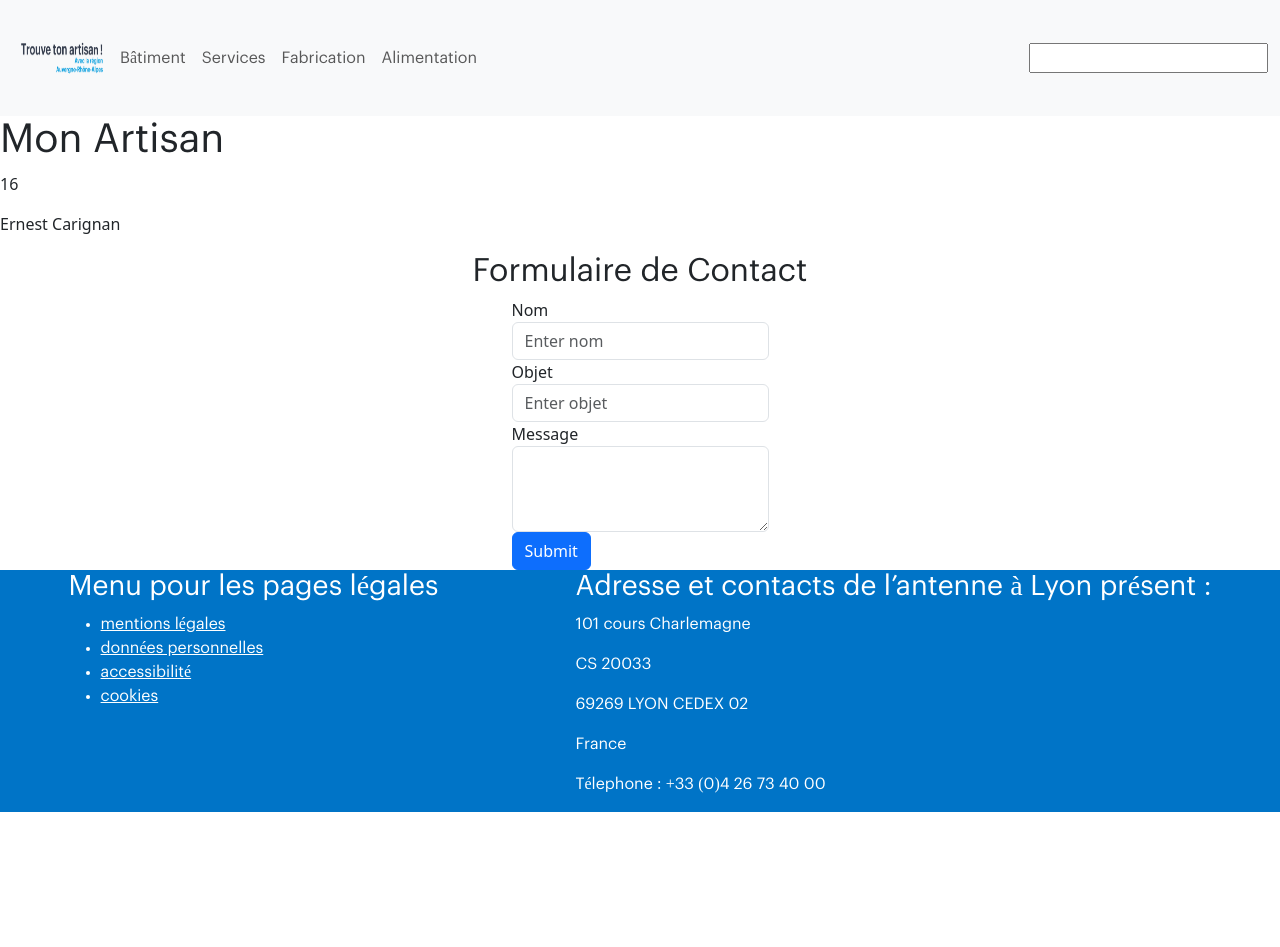
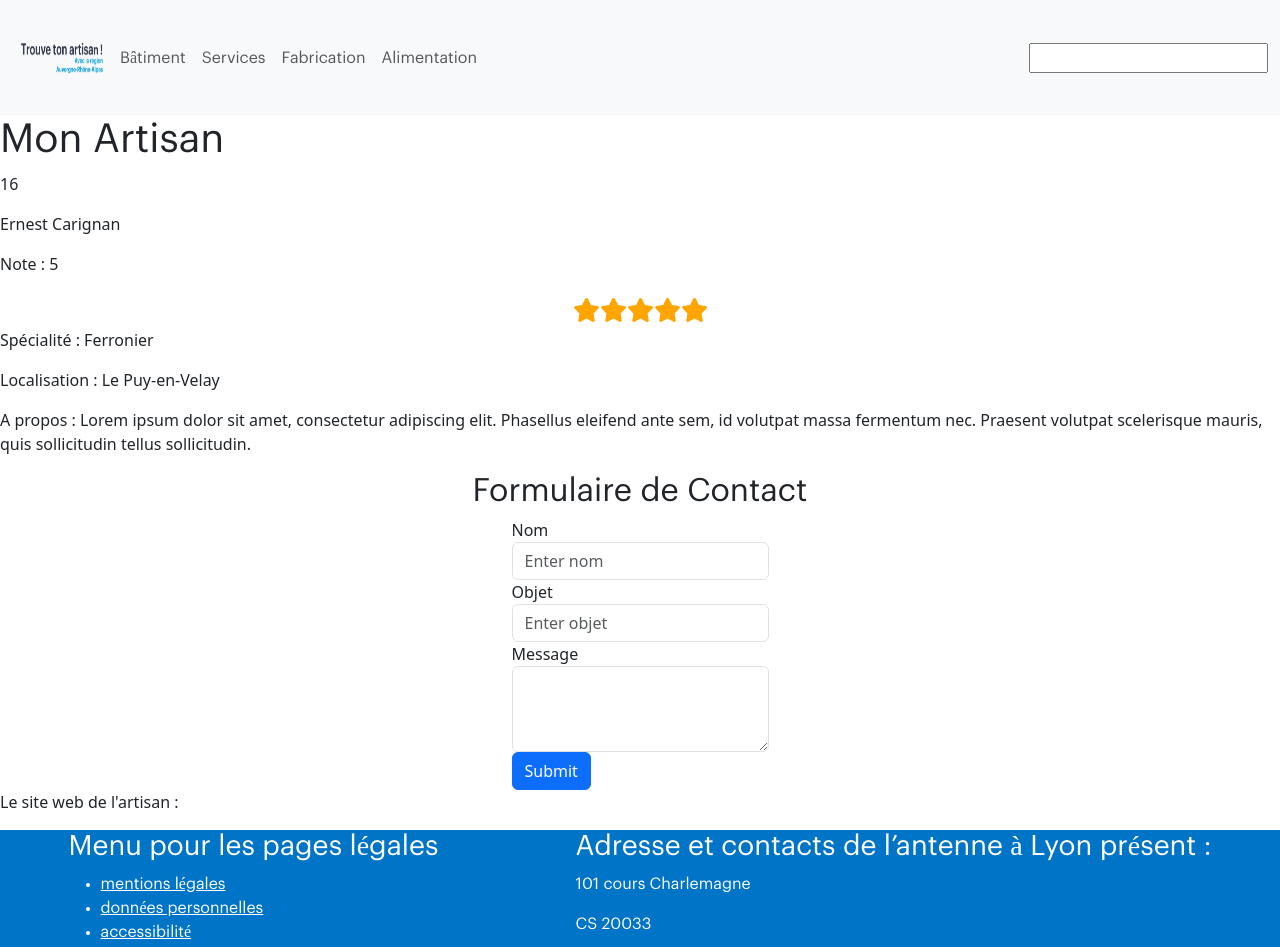
Before and after one commit to Delmi140/DEVOIR-LE-SITE-TROUVE-TON-ARTISAN-DELMI-NIDHAR, an Angular app: page /artisan/16 in a window 1280 px wide. Shown: the top 947 px of the page. Before the commit the page ends 812 px from the top, so only its background shows below. Built offline with nearby package versions, Linux system fonts and the light colour scheme.

Commit message:
Add Page Artisan

```diff
--- a/src/app/artisan.ts
+++ b/src/app/artisan.ts
@@ -4,6 +4,8 @@ export interface Iartisan {
     note: number;
     specialty: string;
     location:string;
+    about:string;
+    website:string;
 
 
 
--- a/src/app/artisan/artisan.component.html
+++ b/src/app/artisan/artisan.component.html
@@ -8,7 +8,13 @@
             <div *ngIf="artisan">
                 <p>{{artisan.id}}</p>
                 <p> {{artisan.name}}</p>
-
+                <p>Note : {{artisan.note}}</p>
+                <div>
+                <app-star-rating [rating]="artisan.note " [readonly]="true"></app-star-rating>
+                </div>
+                <p>Spécialité : {{artisan.specialty}}</p>
+                <p>Localisation : {{artisan.location}}</p>
+                <p>A propos : {{artisan.about}}</p>
 
             </div>
 
@@ -44,6 +50,9 @@
                         <button type="submit" class="btn btn-primary">Submit</button>
                       </form>
                 </div>
+                <div>
+                    <p>Le site web de l'artisan : {{artisan.website}}</p>
+                </div>
             </div>
         </div>
     </div>
```
